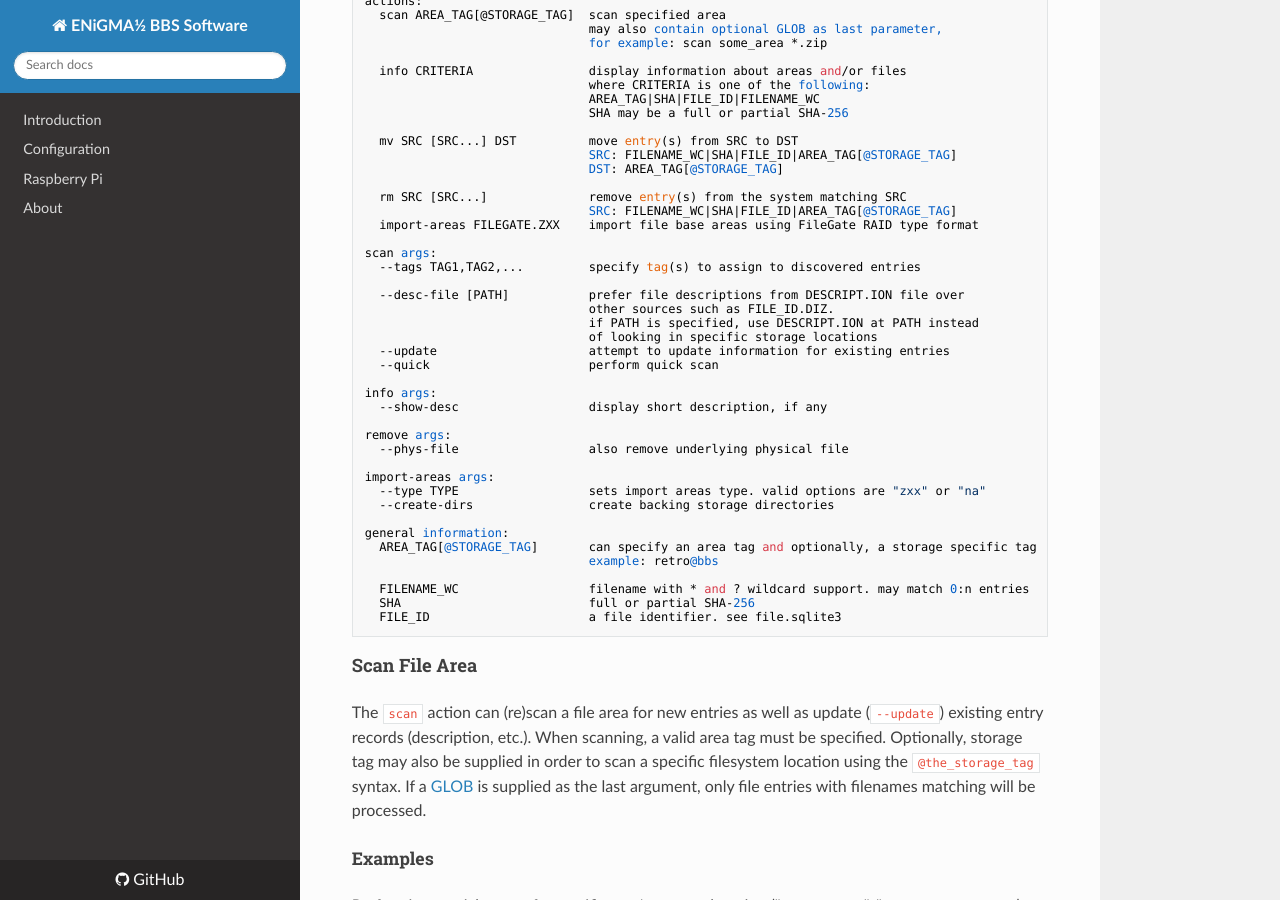
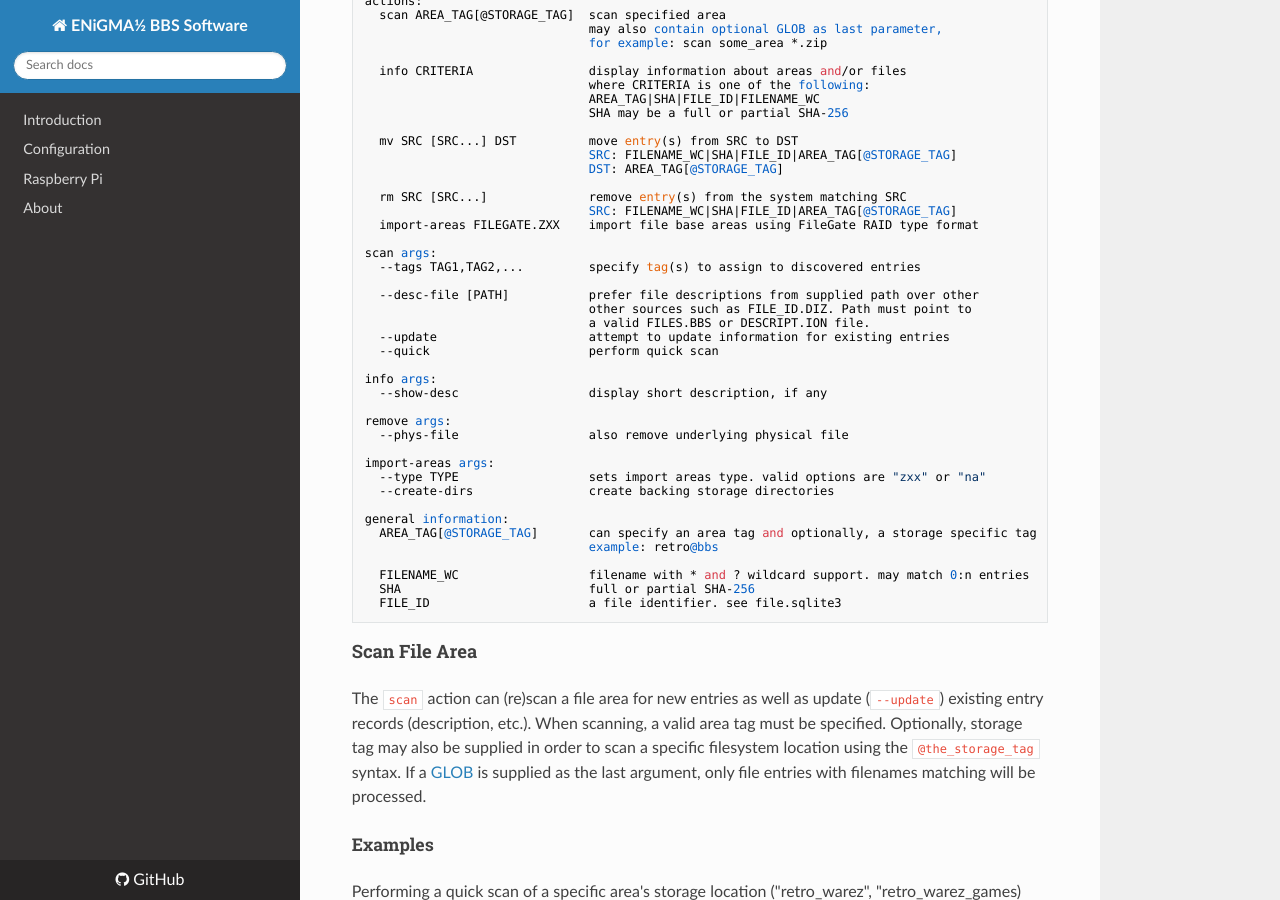
Before and after one commit to NuSkooler/enigma-bbs, an MkDocs documentation site: the page built from docs/admin/oputil.md, in a window 1280 px wide and 900 px high, scrolled down 2339 px. Built offline with MkDocs 1.6.1, drawn with Linux system fonts in a browser that asks for light colours; nearby versions of some CDN libraries; old or Windows-style settings are respelled for this version of MkDocs.

Commit message:
Minor doc update

```diff
--- a/docs/admin/oputil.md
+++ b/docs/admin/oputil.md
@@ -114,10 +114,9 @@ actions:
 scan args:
   --tags TAG1,TAG2,...         specify tag(s) to assign to discovered entries
 
-  --desc-file [PATH]           prefer file descriptions from DESCRIPT.ION file over
-                               other sources such as FILE_ID.DIZ.
-                               if PATH is specified, use DESCRIPT.ION at PATH instead
-                               of looking in specific storage locations
+  --desc-file [PATH]           prefer file descriptions from supplied path over other
+                               other sources such as FILE_ID.DIZ. Path must point to
+                               a valid FILES.BBS or DESCRIPT.ION file.
   --update                     attempt to update information for existing entries
   --quick                      perform quick scan
 
```
